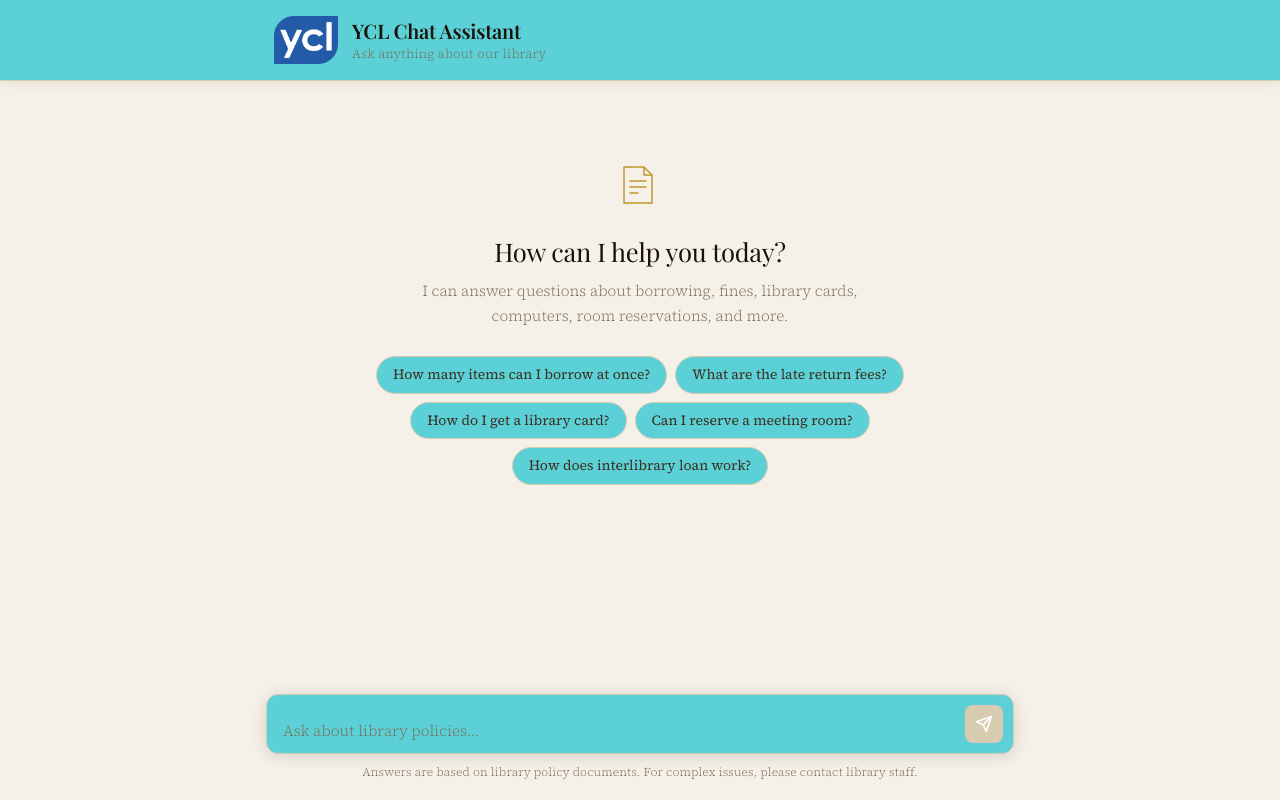
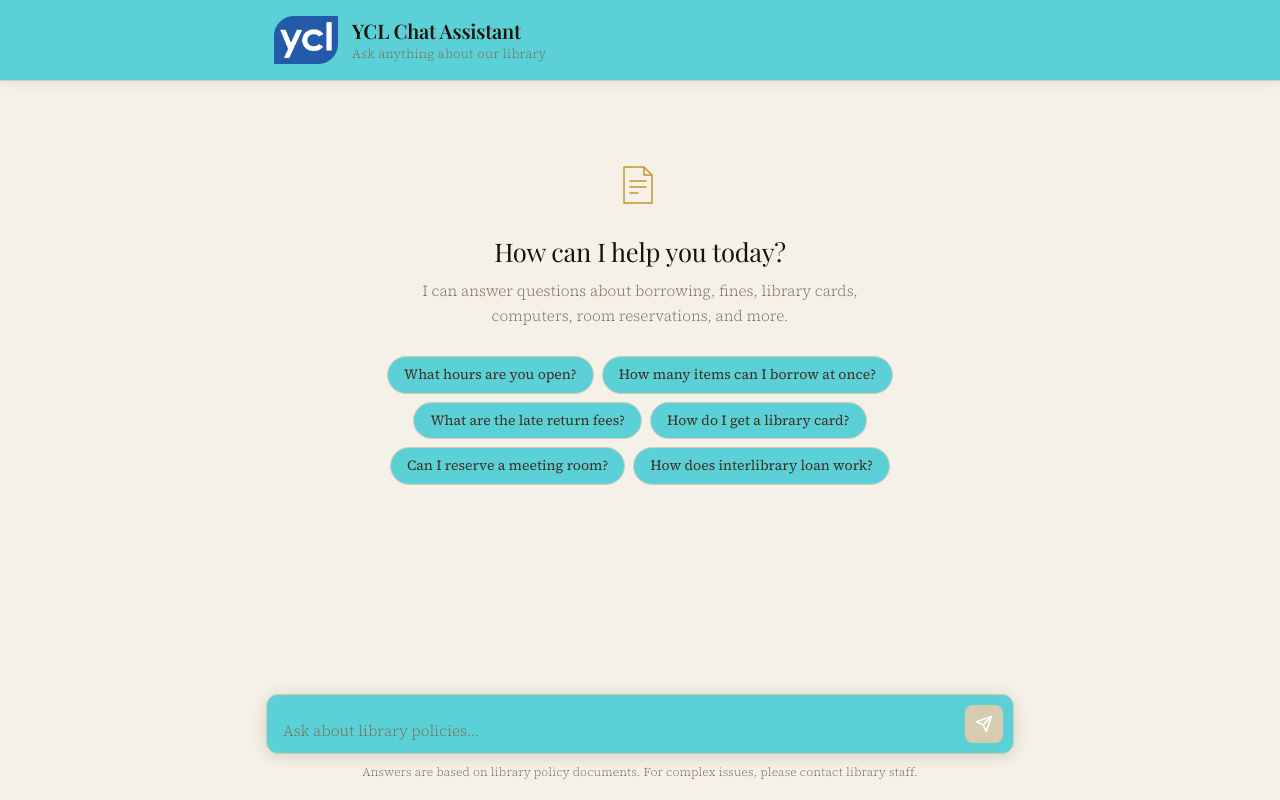
Before and after one commit to mdcasa/librarypolicy_app, a Next.js app: page / in a window 1280 px wide. Built offline with nearby package versions, Linux system fonts and the light colour scheme.

Commit message:
add hours question to suggested questions

```diff
--- a/app/page.tsx
+++ b/app/page.tsx
@@ -10,6 +10,7 @@ interface Message {
 }
 
 const SUGGESTED_QUESTIONS = [
+  "What hours are you open?",
   "How many items can I borrow at once?",
   "What are the late return fees?",
   "How do I get a library card?",
```
